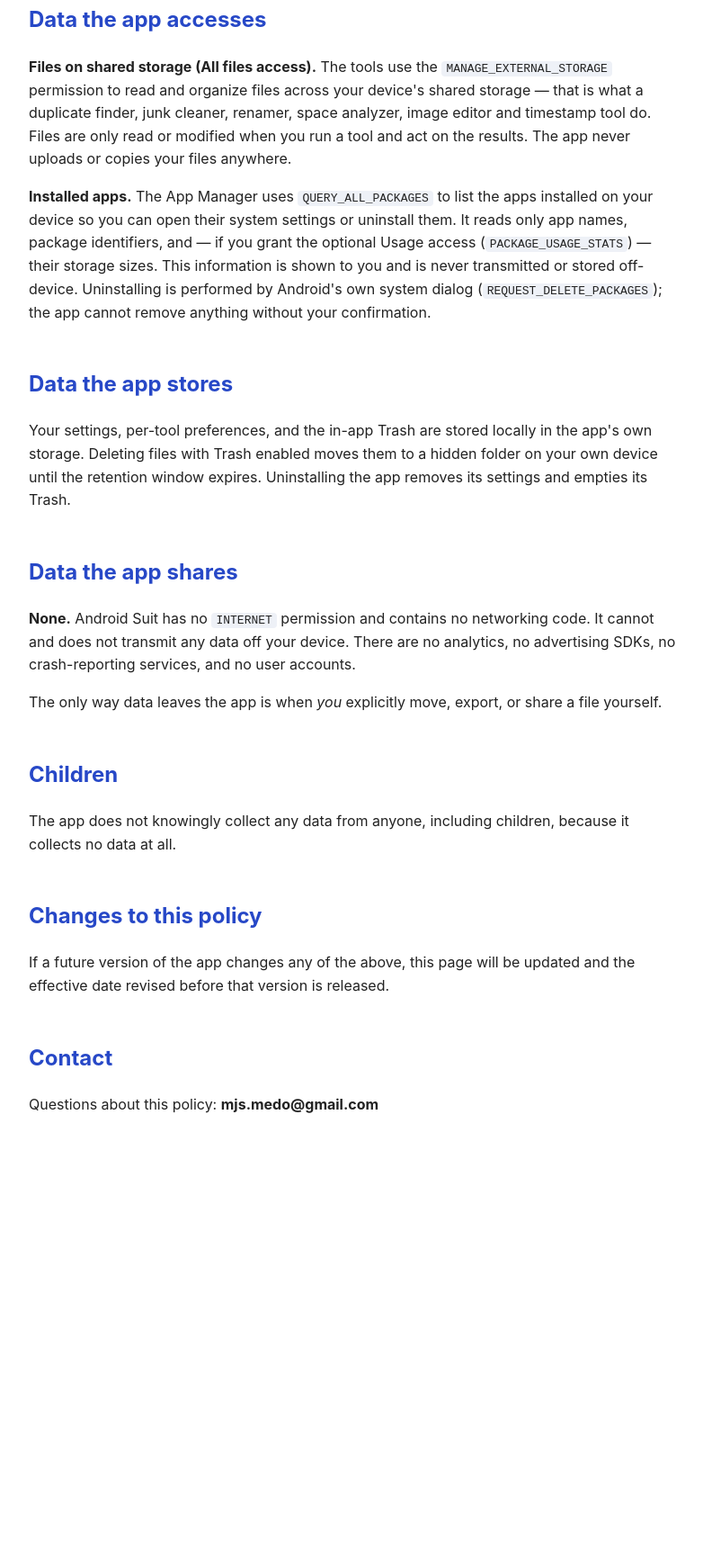
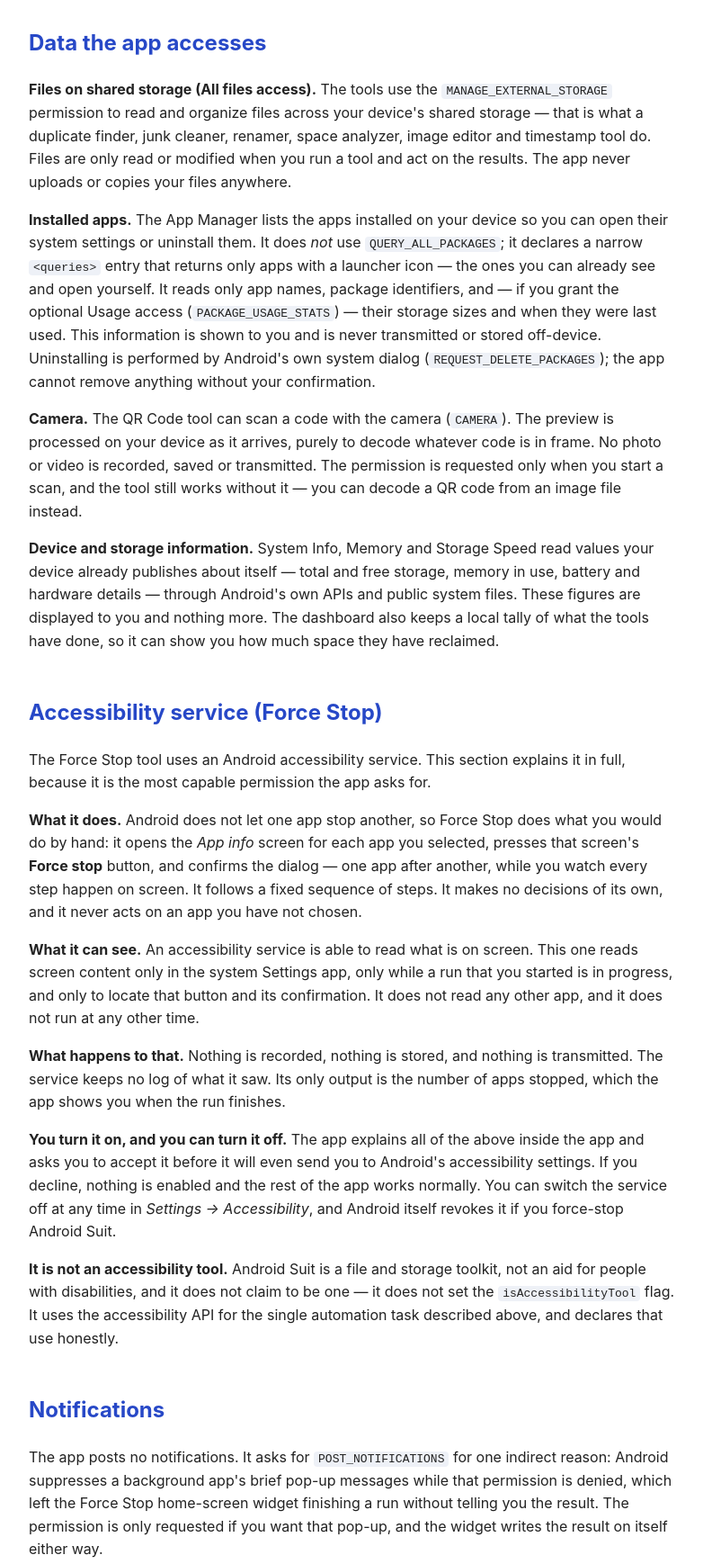
Before and after one commit to mjsmedo/Android, a plain HTML site: page Android Suit/Policy/index.html in a window 1280 px wide. Shown: the part 304-2042 px from the top of the page at 90% size, without its empty margins (248-1030 px from the left). Before the commit the page ends 1585 px from the top, so only its background shows below. Drawn offline with Linux system fonts and the light colour scheme.

Commit message:
Update index.html

```diff
--- a/Android Suit/Policy/index.html
+++ b/Android Suit/Policy/index.html
@@ -19,12 +19,14 @@
 </head>
 <body>
 <h1>Android Suit — Privacy Policy</h1>
-<p class="updated">Effective date: 16 July 2026</p>
+<p class="updated">Effective date: 9 November 2026</p>
 
-<p>Android Suit ("the app") is a file &amp; storage toolkit for Android — it finds
+<p>Android Suit is a file &amp; storage toolkit for Android — it finds
 duplicates, cleans junk, renames files, analyzes storage, removes image
-backgrounds, edits file timestamps, and manages installed apps. This policy
-explains what the app can access and what happens to it. The summary is simple:
+backgrounds, edits file timestamps, creates and extracts archives, encrypts
+files, generates and scans QR codes, reports device and memory information, and
+manages installed apps. This policy explains what the app can access and what
+happens to it. The summary is simple:
 <strong>your data never leaves your device.</strong></p>
 
 <h2>Data the app accesses</h2>
@@ -35,14 +37,75 @@
 or modified when you run a tool and act on the results. The app never uploads or
 copies your files anywhere.</p>
 
-<p><strong>Installed apps.</strong> The App Manager uses
-<code>QUERY_ALL_PACKAGES</code> to list the apps installed on your device so you
-can open their system settings or uninstall them. It reads only app names,
-package identifiers, and — if you grant the optional Usage access
-(<code>PACKAGE_USAGE_STATS</code>) — their storage sizes. This information is
-shown to you and is never transmitted or stored off-device. Uninstalling is
-performed by Android's own system dialog (<code>REQUEST_DELETE_PACKAGES</code>);
-the app cannot remove anything without your confirmation.</p>
+<p><strong>Installed apps.</strong> The App Manager lists the apps installed on
+your device so you can open their system settings or uninstall them. It does
+<em>not</em> use <code>QUERY_ALL_PACKAGES</code>; it declares a narrow
+<code>&lt;queries&gt;</code> entry that returns only apps with a launcher icon —
+the ones you can already see and open yourself. It reads only app names, package
+identifiers, and — if you grant the optional Usage access
+(<code>PACKAGE_USAGE_STATS</code>) — their storage sizes and when they were last
+used. This information is shown to you and is never transmitted or stored
+off-device. Uninstalling is performed by Android's own system dialog
+(<code>REQUEST_DELETE_PACKAGES</code>); the app cannot remove anything without
+your confirmation.</p>
+
+<p><strong>Camera.</strong> The QR Code tool can scan a code with the camera
+(<code>CAMERA</code>). The preview is processed on your device as it arrives,
+purely to decode whatever code is in frame. No photo or video is recorded, saved
+or transmitted. The permission is requested only when you start a scan, and the
+tool still works without it — you can decode a QR code from an image file
+instead.</p>
+
+<p><strong>Device and storage information.</strong> System Info, Memory and
+Storage Speed read values your device already publishes about itself — total and
+free storage, memory in use, battery and hardware details — through Android's own
+APIs and public system files. These figures are displayed to you and nothing
+more. The dashboard also keeps a local tally of what the tools have done, so it
+can show you how much space they have reclaimed.</p>
+
+<h2>Accessibility service (Force Stop)</h2>
+<p>The Force Stop tool uses an Android accessibility service. This section
+explains it in full, because it is the most capable permission the app asks
+for.</p>
+
+<p><strong>What it does.</strong> Android does not let one app stop another, so
+Force Stop does what you would do by hand: it opens the <em>App info</em> screen
+for each app you selected, presses that screen's <strong>Force stop</strong>
+button, and confirms the dialog — one app after another, while you watch every
+step happen on screen. It follows a fixed sequence of steps. It makes no
+decisions of its own, and it never acts on an app you have not chosen.</p>
+
+<p><strong>What it can see.</strong> An accessibility service is able to read
+what is on screen. This one reads screen content only in the system Settings app,
+only while a run that you started is in progress, and only to locate that button
+and its confirmation. It does not read any other app, and it does not run at any
+other time.</p>
+
+<p><strong>What happens to that.</strong> Nothing is recorded, nothing is stored,
+and nothing is transmitted. The service keeps no log of what it saw. Its only
+output is the number of apps stopped, which the app shows you when the run
+finishes.</p>
+
+<p><strong>You turn it on, and you can turn it off.</strong> The app explains all
+of the above inside the app and asks you to accept it before it will even send
+you to Android's accessibility settings. If you decline, nothing is enabled and
+the rest of the app works normally. You can switch the service off at any time in
+<em>Settings → Accessibility</em>, and Android itself revokes it if you force-stop
+Android Suit.</p>
+
+<p><strong>It is not an accessibility tool.</strong> Android Suit is a file and
+storage toolkit, not an aid for people with disabilities, and it does not claim
+to be one — it does not set the <code>isAccessibilityTool</code> flag. It uses the
+accessibility API for the single automation task described above, and declares
+that use honestly.</p>
+
+<h2>Notifications</h2>
+<p>The app posts no notifications. It asks for <code>POST_NOTIFICATIONS</code>
+for one indirect reason: Android suppresses a background app's brief pop-up
+messages while that permission is denied, which left the Force Stop home-screen
+widget finishing a run without telling you the result. The permission is only
+requested if you want that pop-up, and the widget writes the result on itself
+either way.</p>
 
 <h2>Data the app stores</h2>
 <p>Your settings, per-tool preferences, and the in-app Trash are stored locally
@@ -54,7 +117,8 @@
 <p><strong>None.</strong> Android Suit has no <code>INTERNET</code> permission and
 contains no networking code. It cannot and does not transmit any data off your
 device. There are no analytics, no advertising SDKs, no crash-reporting services,
-and no user accounts.</p>
+and no user accounts. This applies to everything described above without
+exception, including anything the accessibility service sees.</p>
 <p>The only way data leaves the app is when <em>you</em> explicitly move, export,
 or share a file yourself.</p>
 
```
